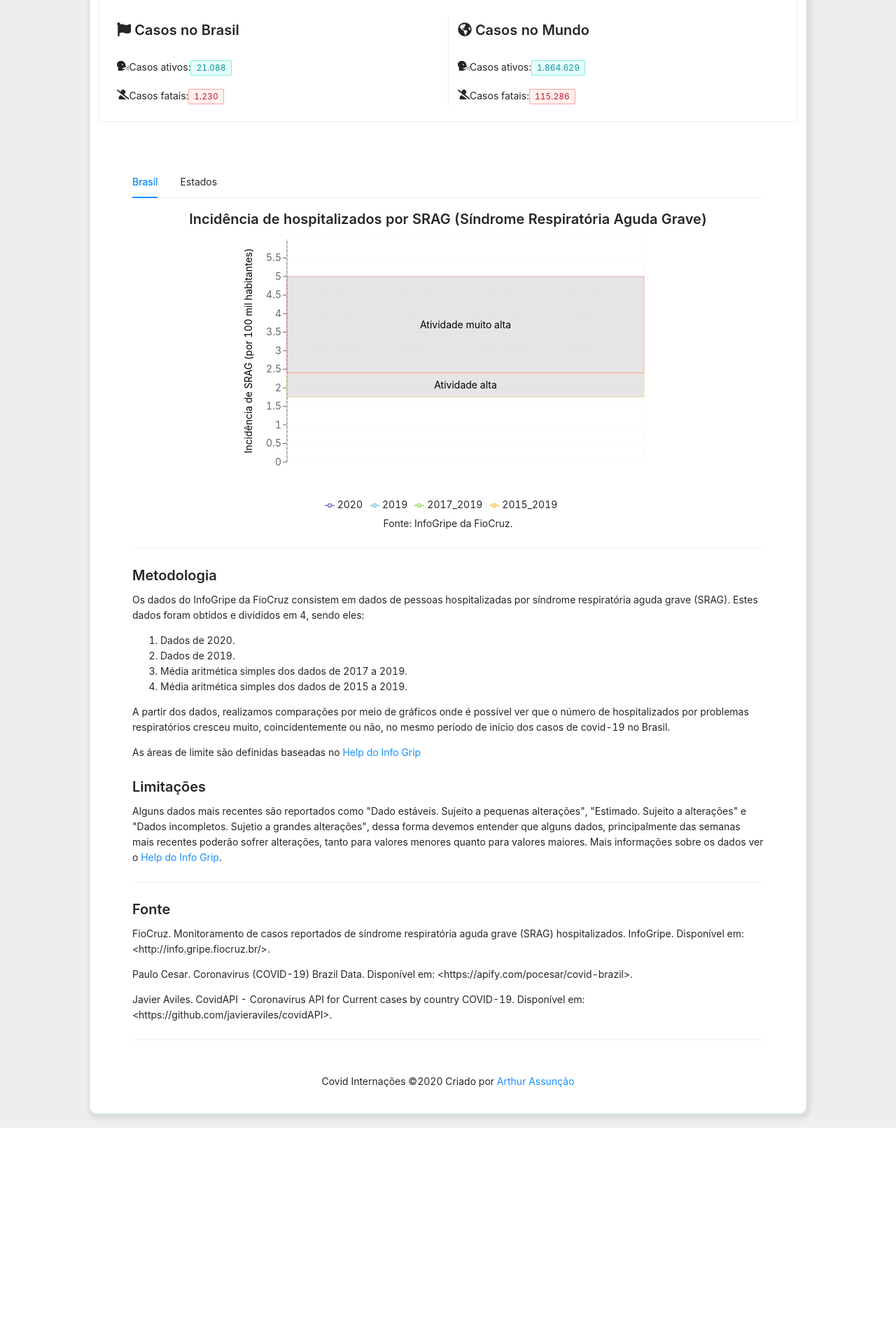
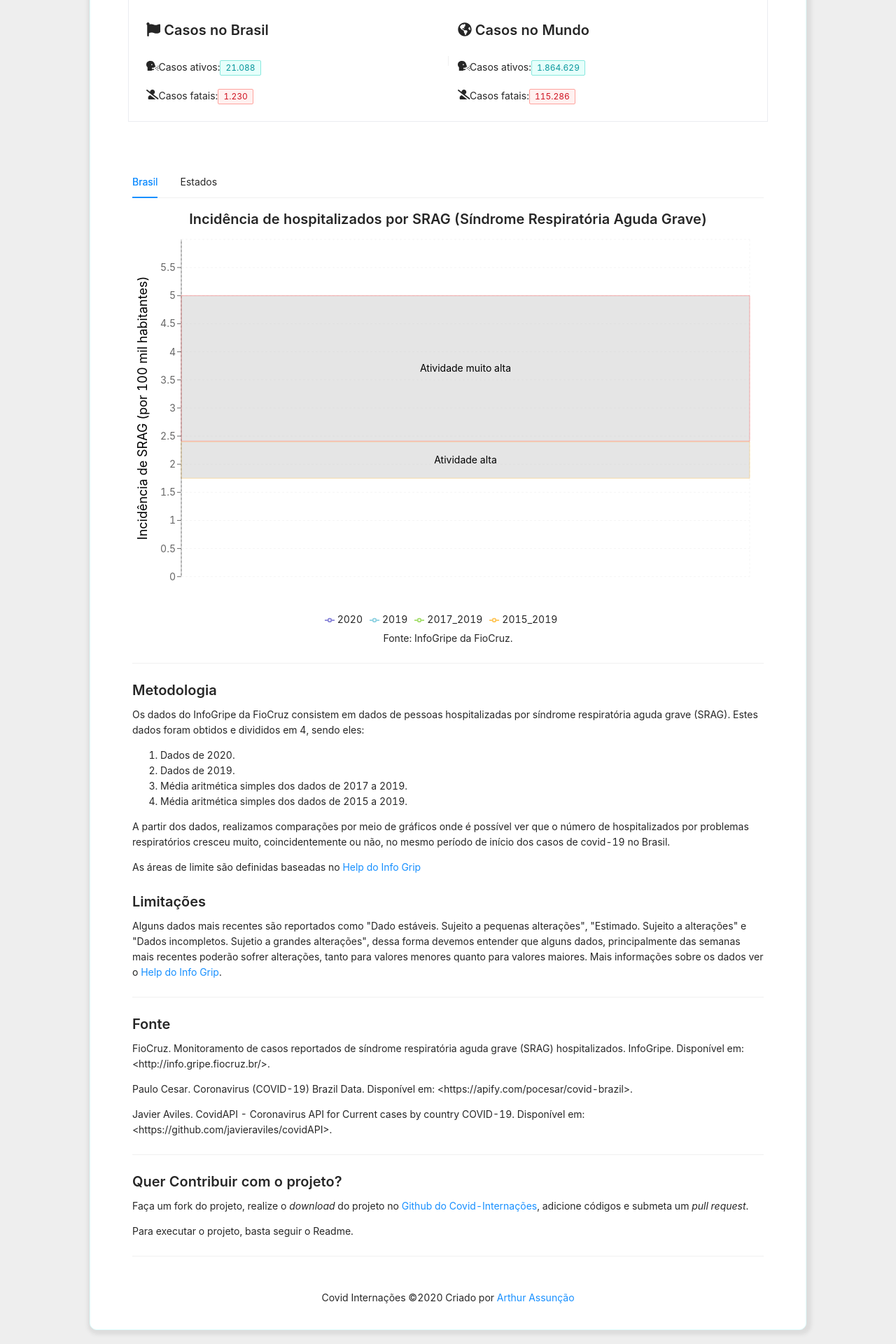
Before and after one commit to ArthurAssuncao/covid-internacoes, a React (Create React App) app: page / in a window 1280 px wide. Shown: the part 194-2114 px from the top of the page at 70% size. Before the commit the page ends 1805 px from the top, so only its background shows below. Built offline with nearby package versions, Linux system fonts and the light colour scheme; no server answers.

Commit message:
add: responsive layout

```diff
--- a/src/App.css
+++ b/src/App.css
@@ -4,10 +4,10 @@
 .App {
   text-align: center;
   display: flex;
-  flex-direction: column;
   align-items: center;
   justify-content: center;
   background-color: #eee;
+  margin: 0 auto;
 }
 
 .App-logo {
@@ -23,9 +23,7 @@
 
 .header {
   background-color: #fff;
-  min-height: 50vh;
   display: flex;
-  flex-direction: column;
   align-items: center;
   justify-content: center;
   font-size: calc(10px + 2vmin);
@@ -33,8 +31,6 @@
 }
 
 .layout {
-  width: 80vw;
-  margin: 20px;
   box-shadow: 2px 2px 5px 5px #ddd;
   border-radius: 10px;
   border: 1px solid rgba(224,255,255, 1);
@@ -45,8 +41,6 @@
 
 .content {
   background-color: #fff;
-  padding-left: 50px;
-  padding-right: 50px;
 }
 
 .footer {
@@ -58,7 +52,7 @@
   border: 1px solid rgb(235, 237, 240);
 }
 
-.fonte, .metodologia {
+.fonte, .metodologia, .contribuir {
   text-align: left;
 }
 
@@ -78,3 +72,77 @@
 .grafico {
   margin: 0 auto;
 }
+
+.parentGrid {
+  display: grid;
+  grid-template-areas:
+    'rodoabad'
+    'otherGrid';
+    grid-template-columns: 100%;
+}
+
+.otherChildGrid {
+  grid-area: otherGrid
+}
+
+.rodoabad {
+  grid-area: rodoabad;
+}
+
+.yAxisLabel {
+  text-anchor: middle;
+}
+
+@media(min-width: 0px) {
+  .App {
+    flex-direction: row;
+  }
+  .header {
+    flex-direction: row;
+    min-height: 75vh;
+  }
+  .site-page-header-responsive div div{
+    flex-direction: column;
+  }
+  .layout {
+    margin: 5px;
+    width: 95vw;
+  }
+  .content {
+    padding-left: 10px;
+    padding-right: 10px;
+  }
+  .yAxisLabel {
+    font-size: 8px;
+  }
+  .divider-header {
+    display: none;
+  }
+}
+
+@media(min-width: 993px) {
+  .App {
+    flex-direction: column;
+  }
+  .header {
+    flex-direction: column;
+    min-height: 50vh;
+  }
+  .site-page-header-responsive div div{
+    flex-direction: row;
+  }
+  .layout {
+    margin: 20px;
+    width: 80vw;
+  }
+  .content {
+    padding-left: 50px;
+    padding-right: 50px;
+  }
+  .yAxisLabel {
+    font-size: 18px;
+  }
+  .divider-header {
+    display: block;
+  }
+}
--- a/src/App.js
+++ b/src/App.js
@@ -1,7 +1,7 @@
 import React, { useState, useEffect } from 'react';
 import './App.css';
 import {
-  LineChart, Line, XAxis, YAxis, CartesianGrid, Tooltip, Legend, ReferenceArea, Label
+  LineChart, Line, XAxis, YAxis, CartesianGrid, Tooltip, Legend, ReferenceArea, Label, ResponsiveContainer
 } from 'recharts';
 import { Helmet } from 'react-helmet';
 import { Layout, PageHeader, Tabs, Divider, Typography } from 'antd';
@@ -55,7 +55,7 @@ const App = () => {
             <PageHeader
               className="site-page-header-responsive"
               title="Covid-19 Internações hospitalares - Brasil"
-              subTitle="Crescimento das internações hospitalares por problemas respiratórios"
+              subTitle="Crescimento das internações por problemas respiratórios"
               avatar={{ icon: <FontAwesomeIcon icon={faVirus} /> }}
               >
               <Divider />
@@ -67,6 +67,9 @@ const App = () => {
           <Tabs defaultActiveKey="1">
             <TabPane tab="Brasil" key="1">
               <Title level={4}>Incidência de hospitalizados por SRAG (Síndrome Respiratória Aguda Grave)</Title>
+              <div className="parentGrid grafico-container">
+                <div className="rodoabad">
+                  <ResponsiveContainer aspect={1.6}>
                     <LineChart
                       width={600}
                       height={400}
@@ -80,7 +83,7 @@ const App = () => {
                           value="Incidência de SRAG (por 100 mil habitantes)"
                           position="insideLeft"
                           angle={-90}
-                    style={{ textAnchor: 'middle' }}
+                          className="yAxisLabel"
                           />
                       </YAxis>
                       <Legend />
@@ -93,6 +96,9 @@ const App = () => {
                       <ReferenceArea y1={1.75} y2={2.4} stroke="orange" strokeOpacity={0.3} label="Atividade alta" />
                       <ReferenceArea y1={2.41} y2={5} stroke="red" strokeOpacity={0.3} label="Atividade muito alta" />
                     </LineChart>
+                  </ResponsiveContainer>
+                </div>
+              </div>
               Fonte: InfoGripe da FioCruz.
             </TabPane>
             <TabPane tab="Estados" key="2">
@@ -138,6 +144,16 @@ const App = () => {
             </Text></Paragraph>
           </section>
           <Divider />
+          <section className="contribuir">
+            <Title level={4}>Quer Contribuir com o projeto?</Title>
+            <Paragraph>
+              Faça um fork do projeto, realize o <em>download</em> do projeto no <a href="https://github.com/ArthurAssuncao/covid-internacoes">Github do Covid-Internações</a>, adicione códigos e submeta um <em>pull request</em>.
+            </Paragraph>
+            <Paragraph>
+              Para executar o projeto, basta seguir o Readme.
+            </Paragraph>
+          </section>
+          <Divider />
         </Content>
 
         <Footer className="footer">Covid Internações ©2020 Criado por <a href='http://arthurassuncao.com'>Arthur Assunção</a></Footer>
--- a/src/ContentStatistics.css
+++ b/src/ContentStatistics.css
@@ -31,3 +31,30 @@
   display: flex;
   flex-direction: row;
 }
+
+.divider-header {
+  height: 130px;
+}
+
+@media(min-width: 0px) {
+  .content-statistics {
+    flex-direction: row;
+  }
+  .divider-header {
+    display: none;
+  }
+  .divider2-header {
+
+  }
+}
+@media(min-width: 993px) {
+  .content-statistics {
+    flex-direction: row;
+  }
+  .divider-header {
+    display: block;
+  }
+  .divider2-header {
+    display: none;
+  }
+}
--- a/src/ContentStatistics.jsx
+++ b/src/ContentStatistics.jsx
@@ -62,7 +62,8 @@ const ContentStatistics = () => {
   return (
     <div className="content-statistics">
       <div className="content-statistics-main"><RenderContent /></div>
-      <Divider type="vertical" style={{ height: '130px' }} />
+      <Divider className="divider-header" type="vertical" />
+      <Divider className="divider2-header" />
       <div className="content-statistics-extra"><ExtraContent /></div>
     </div>
   );
```
Lines whose indentation alone changed are shown as unchanged.
